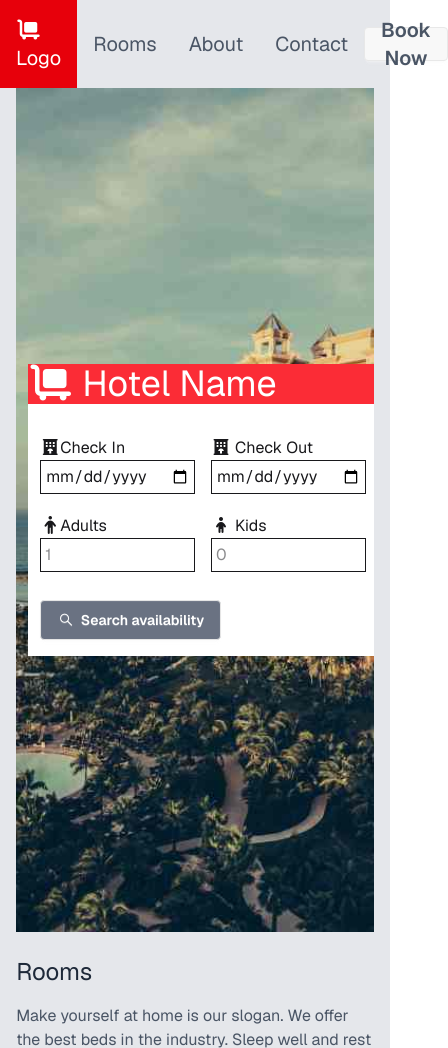
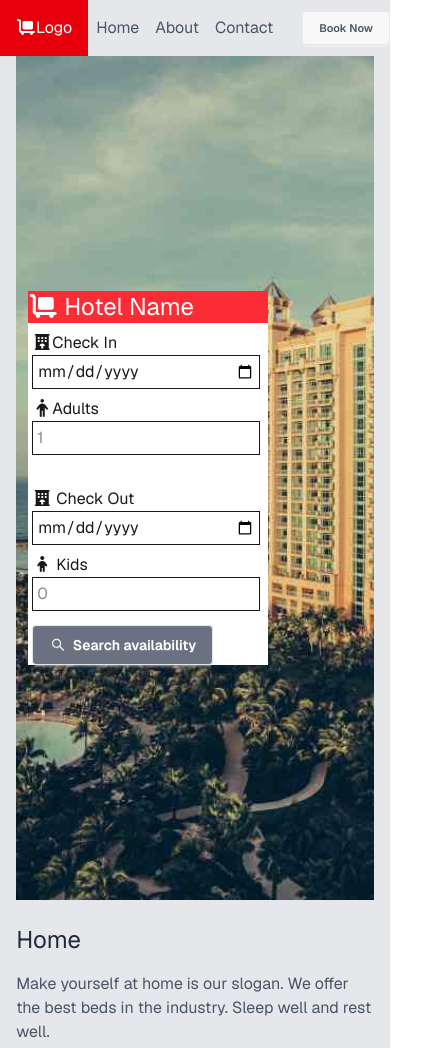
Before and after one commit to sumaiya7-ops/Hotel-Template, a plain HTML site: page index.html in a window 390 px wide. Shown: the top 1048 px of the page, 448 px wide, since content can reach past the window. Drawn offline with nearby package versions, Linux system fonts and the light colour scheme.

Commit message:
Complete Hotel Template

```diff
--- a/index.html
+++ b/index.html
@@ -35,42 +35,42 @@
 </head>
 <body class="bg-gray-200">
   <header>
-    <div class="flex justify-between items-center">
-    <div class=" flex text-xl  items-center text-gray-600 ">
+    <div class="flex justify-between items-center ">
+    <div class=" flex lg:text-xl  items-center text-gray-600 ">
         <a href="#" class="bg-red-600 text-white p-4 hover:bg-gray-400 hover:text-black "><i class="fa-solid fa-cart-flatbed"></i>Logo</a>
-        <a class="p-4 hover:bg-gray-400 hover:text-black  " href="#Home">Rooms</a>
-        <a class="p-4 hover:bg-gray-400 hover:text-black  " href="#About">About</a>
-        <a class="p-4 hover:bg-gray-400 hover:text-black  " href="#Contact">Contact</a>
+        <a class="py-4 px-2 md:p-4 hover:bg-gray-400 hover:text-black  " href="#Home">Home</a>
+        <a class="py-4 px-2 md:p-4 hover:bg-gray-400 hover:text-black  " href="#About">About</a>
+        <a class="py-4 px-2 md:p-4 hover:bg-gray-400 hover:text-black  " href="#Contact">Contact</a>
     </div>
     <div >
 
-        <button class="text-gray-600 text-xl btn btn-xs sm:btn-sm md:btn-md lg:btn-lg xl:btn-xl p-4 hover:bg-gray-400 hover:text-black  "> <a href="#Contact">Book Now</a></button>
+        <button class="text-gray-600 lg:text-xl btn btn-xs sm:btn-sm md:btn-md lg:btn-lg xl:btn-xl p-4 hover:bg-gray-400 hover:text-black  "> <a href="#Contact">Book Now</a></button>
     </div>
     </div>
     <!--main had-->
     <div class="flex items-center  img bg-cover bg-center h-screen w-11/12 mx-auto">
 
 
-      <div class="w-[660px] pl-3 ">
+      <div class="md:w-[400px] lg:w-[660px] pl-3 ">
 
 
-        <h1 class="bg-red-500  text-white text-4xl"><i class="fa-solid fa-cart-flatbed"></i> Hotel Name</h1>
-       <div class="bg-white py-4">
-        <div class="flex gap-4 w-full">
-            <div class="flex-1 pl-3 py-4">
+        <h1 class="bg-red-500  text-white text-2xl lg:text-4xl"><i class="fa-solid fa-cart-flatbed"></i> Hotel Name</h1>
+       <div class="bg-white lg:py-4">
+        <div class="grid md:grid-cols-2  gap-4 w-full pr-2">
+            <div class="  pl-1 lg:pl-3 py-2 lg:py-4">
         <p><i class="fa-solid fa-hotel"></i>Check In</p>
         <input type="date" class="w-full p-1">
-         <p class="pt-5"> <i class="fa-solid fa-person"></i>Adults</p>
+         <p class="pt-2 lg:pt-5"> <i class="fa-solid fa-person"></i>Adults</p>
         <input type="number" placeholder="1" class="w-full p-1">
         </div>
-        <div class="flex-1 pr-2 py-4">
+        <div class="    pl-1 lg:pr-2 py-2 lg:py-4">
         <p><i class="fa-solid fa-hotel"></i></i> Check Out</p>
         <input type="date"  class="w-full p-1">
-         <p class="pt-5"><i class="fa-solid fa-child"></i> Kids</p>
+         <p class="pt-2 lg:pt-5"><i class="fa-solid fa-child"></i> Kids</p>
         <input type="number" placeholder="0"  class="w-full p-1">
         </div>
        </div>
-         <div class="pl-3 pt-3">
+         <div class="pl-1 lg:pl-3 pt-1.5 lg:pt-3">
           <button class=" btn bg-gray-500 hover:bg-gray-200 hover:text-black text-white border-[#e5e5e5]">
                <i class="fa-brands fa-sistrix"></i>
                  Search availability
@@ -82,12 +82,12 @@
     </div>
 
   </header>
-  <section>
+  <section id="Home">
     <!--fast-->
     <div class="w-11/12 mx-auto py-6">
-      <h1 class="text-2xl text-gray-800">Rooms</h1>
+      <h1 class="text-2xl text-gray-800">Home</h1>
       <p class="text-gray-600 pt-4">Make yourself at home is our slogan. We offer the best beds in the industry. Sleep well and rest well. </p>
-      <div class="grid grid-cols-5 gap-4 w-full items-end pt-6">
+      <div class="grid md:grid-cols-5 lg:grid-cols-5 gap-4 w-full items-end pt-6">
         <div >
         <p><i class="fa-solid fa-hotel"></i>Check In</p>
         <input type="date" class="w-full p-1">
@@ -188,6 +188,7 @@
     </div>
   </section>
   <section class="w-11/12 mx-auto">
+  <article id="About">
     <!--div 1-->
     <div class="lg:flex  gap-8">
     <div class="lg:w-1/3 pt-10">
@@ -201,7 +202,7 @@
     </div>
     </div>
     <!--new-->
-    <div class="flex justify-around pt-6">
+    <div class=" md:flex justify-around pt-6">
       <p><i class="fa-solid fa-location-dot" style="color: red;"></i> 423 Some adr, Chicago, US</p>
       <p> <i class="fa-solid fa-phone" style="color: red;"></i>Phone: +00 151515</p>
       <p> <i class="fa-solid fa-envelope pb-8" style="color: red;"></i>Email: mail@mail.com</p>
@@ -217,14 +218,14 @@
     <div class="grid grid-cols-2 pb-14">
       <!--One-->
       <div class="relative">
-       <img src="img/cinqueterre.jpg"><p class="absolute -mt-7 pl-3.5 text-white">Cinque Terre</p>
+       <img src="img/cinqueterre.jpg"><p class="absolute -mt-7  lg:-mt-7 pl-2 lg:pl-3.5 text-white">Cinque Terre</p>
       </div>
       <!--Two-->
       <div class="grid grid-cols-2 relative">
-        <img src="img/newyork2.jpg"><p class="absolute mt-22 lg:mt-52 pl-4 text-white">New York</p>
-         <img src="img/sanfran.jpg"><p class="absolute mt-22 pl-44 text-white">San Francisco</p>
-        <img src="img/pisa.jpg"><p class="absolute mt-52 pl-4 text-white">Pisa</p>
-         <img src="img/paris.jpg"><p class="absolute mt-52 pl-44 text-white">Paris</p>
+        <img src="img/newyork2.jpg"><p class="absolute mt-12 md:mt-24 lg:mt-54 pl-2 lg:pl-4 text-white">New York</p>
+         <img src="img/sanfran.jpg"><p class="absolute mt-6 md:mt-24 md:pl-48 lg:pt-28 pl-26 lg:pl-86 text-white">San Francisco</p>
+        <img src="img/pisa.jpg"><p class="absolute mt-31 md:pt-28 lg:pt-88 pl-2 lg:pl-4 text-white">Pisa</p>
+         <img src="img/paris.jpg"><p class="absolute mt-31 md:pt-28 md:pl-48 lg:pt-88 pl-26 lg:pl-92 text-white">Paris</p>
       </div>
     </div>
   </section>
@@ -238,8 +239,9 @@
       <button class="bg-red-600 py-2 px-4 mb-6 rounded  hover:bg-indigo-50  hover:text-black">subscribe</button>
       </div>
     </div>
+    </article>
     <!--Form-->
-    <div class="text-gray-500">
+    <div id="Contact" class="text-gray-500">
      <h1 class="text-4xl mb-6 text-gray-700">Contact</h1>
      <p class="mb-4 ">If you have any questions, do not hesitate to ask them. </p>
      <p><i class="pr-10  fa-solid fa-location-dot" style="color: red; opacity: 70%;"></i>423 Some adr, Chicago, US</p>
```
